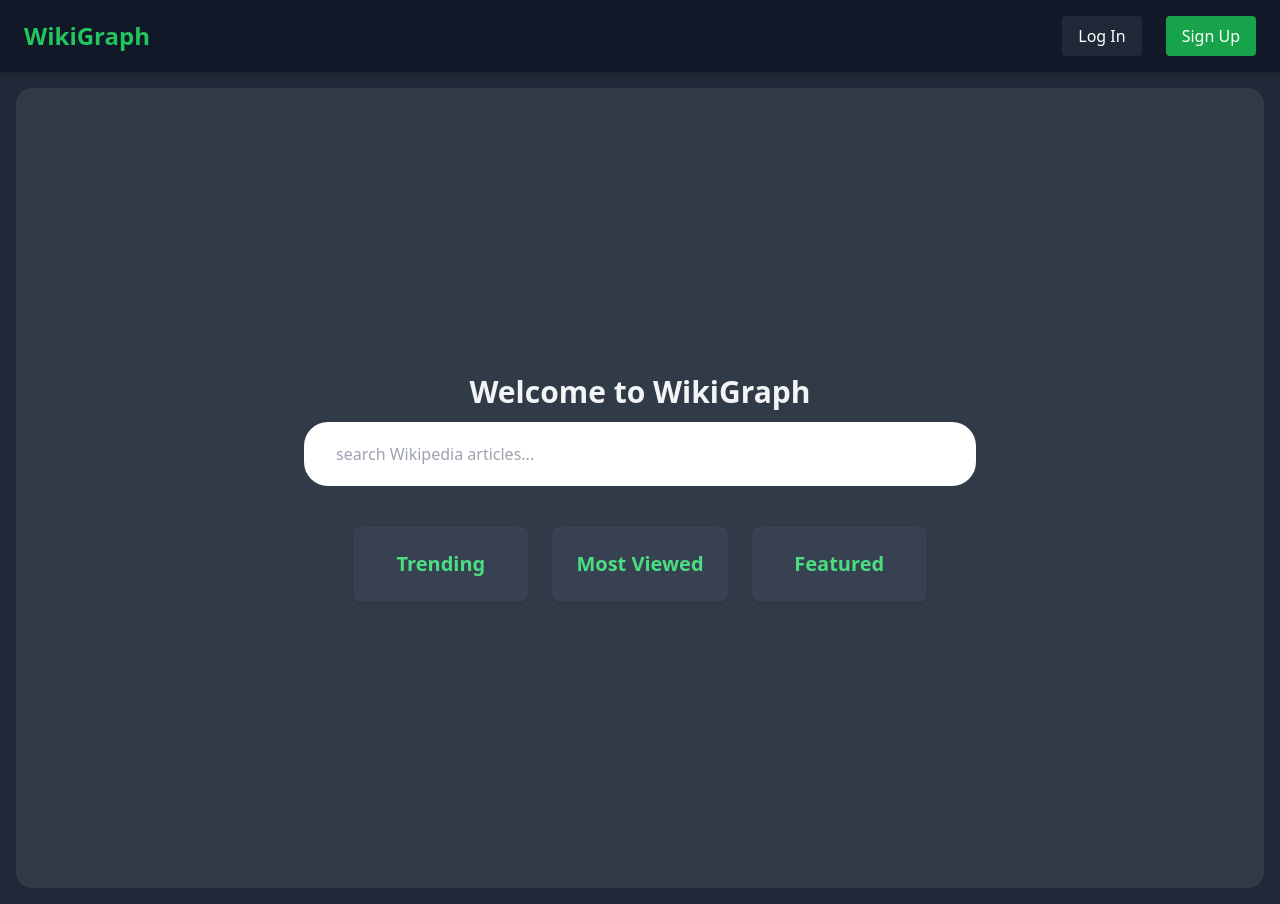
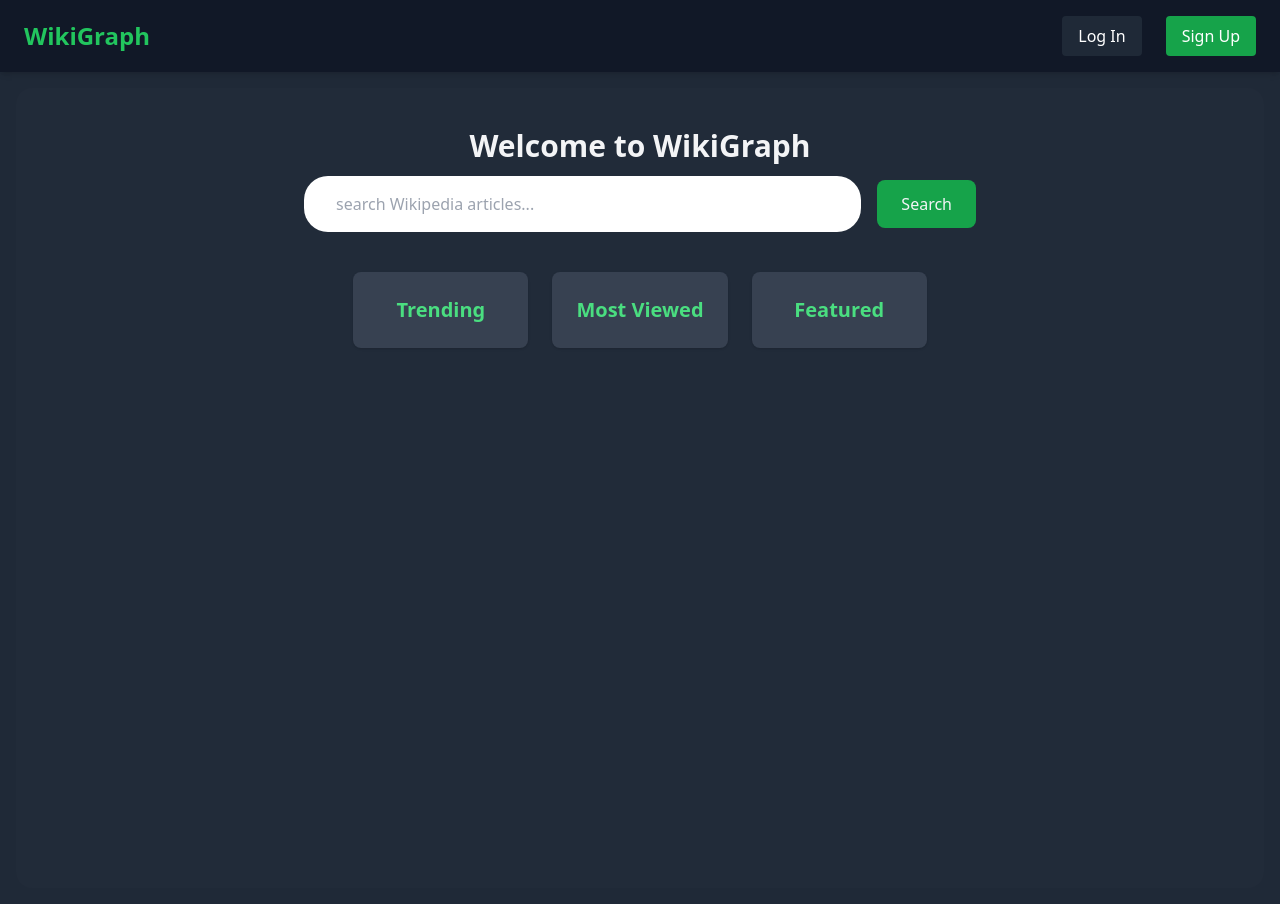
Before and after one commit to shashwb/WikiGrapher, a React (Create React App) app in the folder frontend/: page / in a window 1280 px wide. Built offline with nearby package versions, Linux system fonts and the light colour scheme.

Commit message:
Searchbar component implemented -> query not connected to backend yet

```diff
--- /dev/null
+++ b/frontend/src/components/SearchBar.tsx
@@ -0,0 +1,55 @@
+import React, { useState } from "react";
+
+/**
+ * Props for the SearchBar component
+ * @param onSearch - Function to call when the search query is submitted
+ */
+interface SearchBarProps {
+  onSearch: (query: string) => void;
+}
+
+/**
+ * The SearchBar component
+ * @param onSearch - Function to call when the search query is submitted
+ * @returns A form with a text input and a submit button
+ */
+const SearchBar: React.FC<SearchBarProps> = ({ onSearch }) => {
+  const [query, setQuery] = useState(""); // current search query
+
+  /**
+   * Handle form submission
+   * @param event - Form submission event
+   */
+  const handleSubmit = (event: React.FormEvent) => {
+    event.preventDefault();
+    onSearch(query); // call the onSearch function with the current query
+  };
+
+  return (
+    <div className="w-full max-w-2xl text-center">
+      <h2 className="text-3xl font-bold mb-3">Welcome to WikiGraph</h2>
+      <form
+        onSubmit={handleSubmit}
+        className="flex flex-row items-center justify-center space-x-4"
+      >
+        {/* Text input */}
+        <input
+          type="text"
+          value={query}
+          onChange={(e) => setQuery(e.target.value)}
+          placeholder="search Wikipedia articles..."
+          className="w-full px-8 py-4 rounded-3xl text-gray-900"
+        />
+        {/* Submit button */}
+        <button
+          type="submit"
+          className="px-6 py-3 bg-green-600 rounded-lg hover:bg-green-500 hover:shadow-lg"
+        >
+          Search
+        </button>
+      </form>
+    </div>
+  );
+};
+
+export default SearchBar;
--- a/frontend/src/pages/Home.tsx
+++ b/frontend/src/pages/Home.tsx
@@ -1,23 +1,16 @@
 /** landing page for unauthenticated users  */
 import React from "react";
-
-import { useAuth0 } from "@auth0/auth0-react";
+import SearchBar from "../components/SearchBar";
 
 const Home: React.FC = () => {
-  const { isAuthenticated, isLoading, loginWithRedirect } = useAuth0();
-
   return (
-    <main className="flex flex-col px-6 py-4 items-center justify-center min-h-screen bg-gray-600/40 rounded-2xl">
+    <main className="flex flex-col px-6 py-4 pt-10 items-center justify-start min-h-screen bg-gray-600/5 rounded-2xl">
       {/* search component */}
-      <div className="w-full max-w-2xl text-center">
-        <h2 className="text-3xl font-bold mb-3">Welcome to WikiGraph</h2>
-        <input
-          type="text"
-          placeholder="search Wikipedia articles..."
-          className="w-full px-8 py-5 rounded-3xl text-gray-900"
-        />
-      </div>
-
+      <SearchBar
+        onSearch={(test) => {
+          console.log("func:onSearch() -> SEARCHING for : " + test);
+        }}
+      />
       {/* Cards section */}
       <div className="mt-10 grid grid-cols-3 xs:grid-cols-1 sm:grid-cols-2 md:grid-cols-3 gap-6 text-center">
         {/* Trending */}
@@ -35,70 +28,6 @@
       </div>
     </main>
   );
-
-  // return (
-  //   <>
-  //     <div className="flex items-center justify-center">
-  //       <div className="text-center bg-white p-10 rounded-lg shadow-md">
-  //         <div>home</div>
-  //       </div>
-  //     </div>
-  //   </>
-  // );
 };
 
-// const Home: React.FC = () => {
-//   const { isAuthenticated, isLoading, loginWithRedirect } = useAuth0();
-
-//   const loadingContent = isLoading && <div>Loading</div>;
-//   const contentBasedOnAuthentication = (
-//     <>
-//       {isAuthenticated ? (
-//         <p className="text-lg text-gray-600 text-center mb-8">
-//           You are logged in!
-//         </p>
-//       ) : (
-//         <>
-//           <span>
-//             Sign Up to view your
-//             <span className="font-bold"> Dashboard</span>
-//           </span>
-//           <div className="mt-2">
-//             <button
-//               onClick={() => {
-//                 loginWithRedirect();
-//               }}
-//               className="text-white bg-blue-600 px-6 py-3 rounded-lg hover:bg-blue-500 shadow-lg"
-//             >
-//               Get Started
-//             </button>
-//           </div>
-//         </>
-//       )}
-//     </>
-//   );
-//   const mainContent = (
-//     <>
-//       <h1 className="text-4xl font-bold text-blue-600 mb-4">
-//         Welcome to <span className="font-extrabold">WikiGraph</span>
-//       </h1>
-//       <p className="text-lg text-gray-600 text-center mb-8">
-//         Search and explore articles. Build an visual map to understand how the
-//         world is connected.
-//       </p>
-//       {contentBasedOnAuthentication}
-//     </>
-//   );
-
-//   return (
-//     <>
-//       <div className="flex items-center justify-center">
-//         <div className="text-center bg-white p-10 rounded-lg shadow-md">
-//           {isLoading ? loadingContent : mainContent}
-//         </div>
-//       </div>
-//     </>
-//   );
-// };
-
 export default Home;
```
Also changed, not shown: frontend/src/components/ArticleCards.tsx (added).
